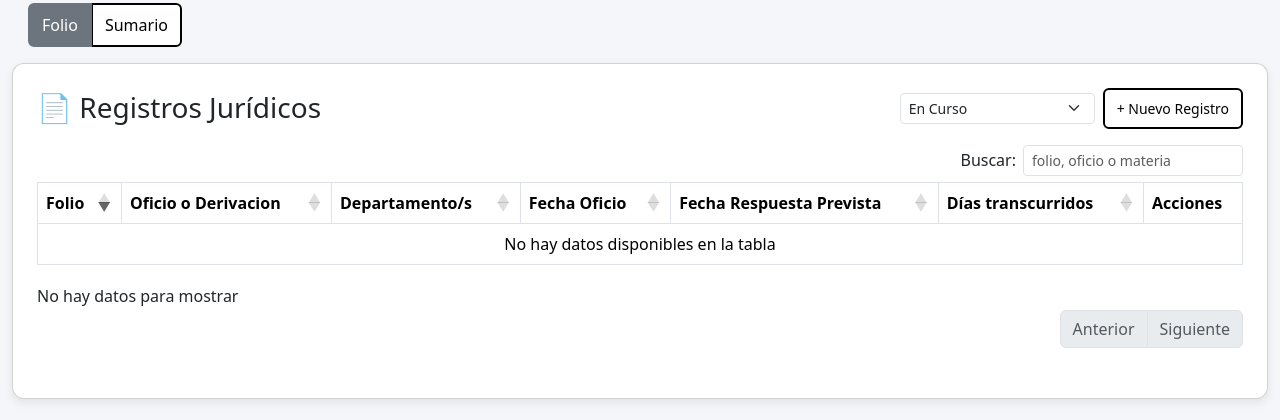
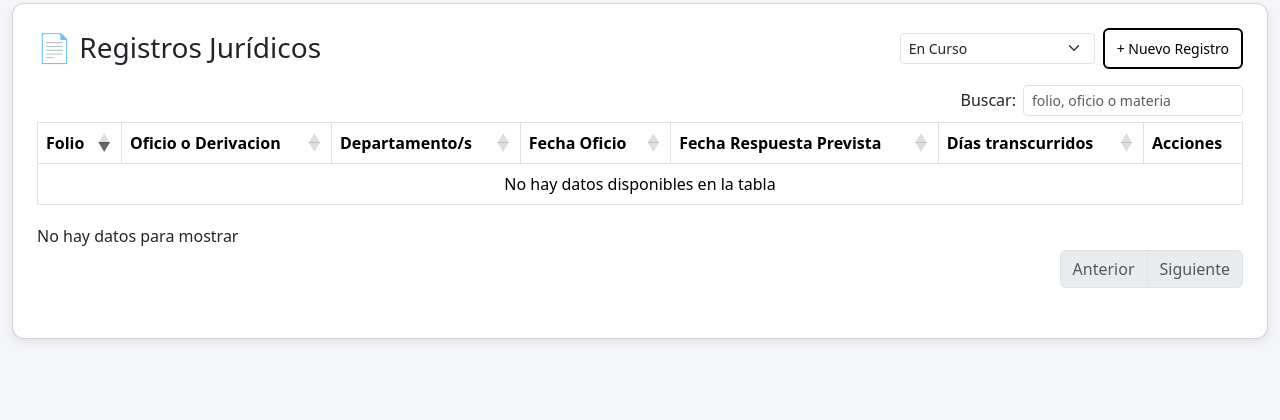
Before and after one commit to H-Emanuel/Gestion_juridica, a Django app: page / in a window 1280 px wide. Shown: the part 160-580 px from the top of the page. Run offline with Django 4.2, Linux system fonts and the light colour scheme; data that the repository does not hold is empty; some libraries are stand-ins or nearby versions.

Commit message:
cambio_select

```diff
--- a/juridica/templates/lista.html
+++ b/juridica/templates/lista.html
@@ -25,7 +25,7 @@
 
 
 
-<div class="mx-3">
+<!-- <div class="mx-3">
   <div class="btn-group" role="group">
     <input type="radio" class="btn-check" name="vistaSel" id="folioView" value="folio" checked>
     <label class="btn btn-outline-secondary" for="folioView">Folio</label>
@@ -33,7 +33,7 @@
     <input type="radio" class="btn-check" name="vistaSel" id="sumarioView" value="sumario">
     <label class="btn btn-outline-secondary" for="sumarioView">Sumario</label>
   </div>
-</div>
+</div> -->
 
 <div class="sheet-wrap mt-3" id="sheetWrap">
   <div id="folioCard" class="card p-4 view-panel is-active">
```
